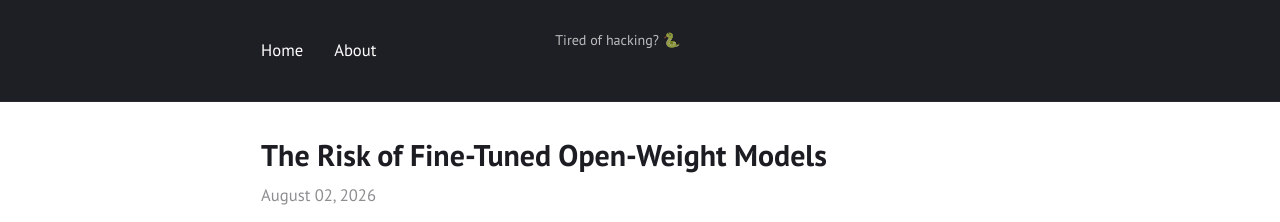
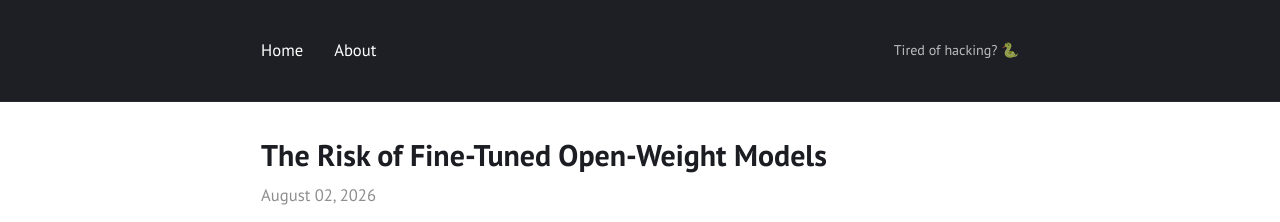
Before and after one commit to S3cur3Th1sSh1t/S3cur3Th1sSh1t.github.io, a Jekyll site: the page built from index.html, in a window 1280 px wide. Shown: the top 222 px of the page. Built offline with Jekyll 4.4.1, drawn with Linux system fonts in a browser that asks for light colours.

Commit message:
Update default.html

```diff
--- a/_layouts/default.html
+++ b/_layouts/default.html
@@ -29,8 +29,10 @@
   {% endunless %}
   {% if site.navigation or site.external %}
     {% include menu.html menu=site.navigation icons=false %}
-    <a href="https://www.multiplayer-snake.com/" target="_blank" rel="noopener" style="font-size:0.85em; opacity:0.7; text-decoration:none;" onmouseover="this.style.opacity='1'" onmouseout="this.style.opacity='0.7'">Tired of hacking? 🐍</a>
-    {% include menu.html menu=site.external icons=true %}
+    <div style="display:flex; align-items:center;">
+      {% include menu.html menu=site.external icons=true %}
+      <a href="https://www.multiplayer-snake.com/" target="_blank" rel="noopener" style="margin-left:1.2em; font-size:0.85em; opacity:0.7; text-decoration:none; white-space:nowrap;" onmouseover="this.style.opacity='1'" onmouseout="this.style.opacity='0.7'">Tired of hacking? 🐍</a>
+    </div>
   {% else %}
     {% assign pages = site.pages | where_exp: "item", "item.title and item.sitemap != false" | sort: "order" %}
     {% include menu.html menu=pages %}
```
